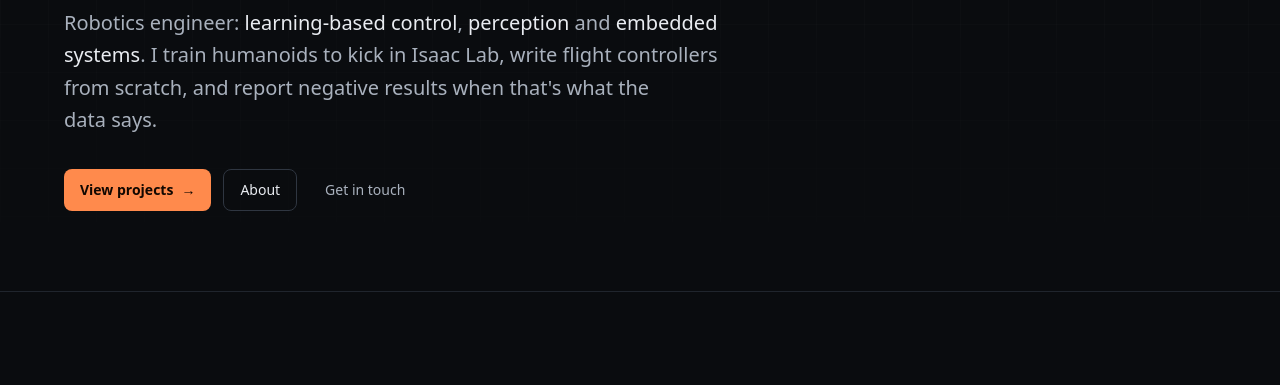
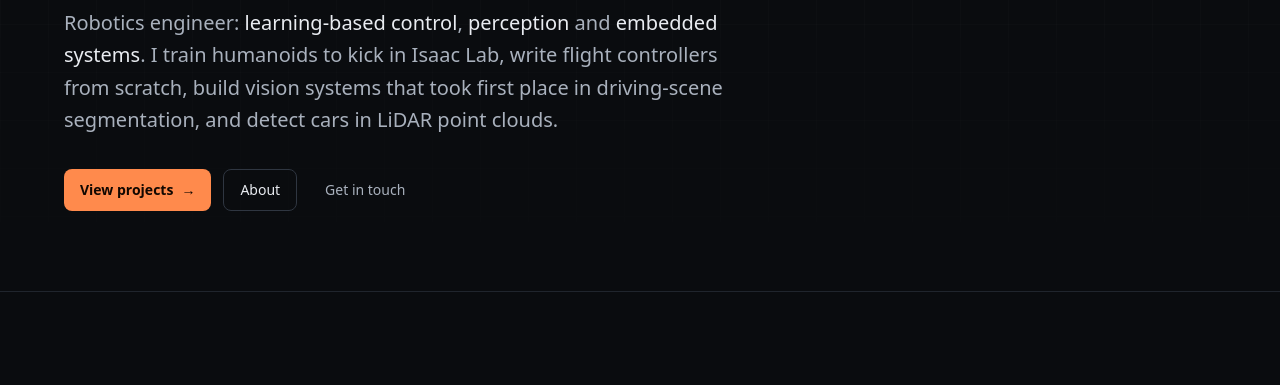
Before and after one commit to Undertaker-86/Undertaker-86.github.io, an Astro site: page / in a window 1280 px wide. Shown: the part 273-658 px from the top of the page. Built offline with nearby package versions, Linux system fonts and the light colour scheme; Astro itself is replaced by a stand-in of ours; a web font is replaced by a local one.

Commit message:
Reword homepage intro to highlight vision projects
Co-Authored-By: Claude Opus 5.5 <noreply@anthropic.com>

```diff
--- a/src/pages/index.astro
+++ b/src/pages/index.astro
@@ -32,7 +32,7 @@ const span = (i: number) => {
       <p class="rise mt-5 max-w-2xl text-lg leading-relaxed text-ink-2 sm:text-xl" style="--d:120ms">
         Robotics engineer: <span class="text-ink">learning-based control</span>, <span class="text-ink">perception</span> and
         <span class="text-ink">embedded systems</span>. I train humanoids to kick in Isaac Lab, write flight controllers from
-        scratch, and report negative results when that's what the data says.
+        scratch, build vision systems that took first place in driving-scene segmentation, and detect cars in LiDAR point clouds.
       </p>
       <div class="rise mt-8 flex flex-wrap gap-3" style="--d:180ms">
         <a href="/projects" class="inline-flex items-center gap-2 rounded-lg bg-accent px-4 py-2.5 text-sm font-semibold text-on-accent transition hover:brightness-110">
```
